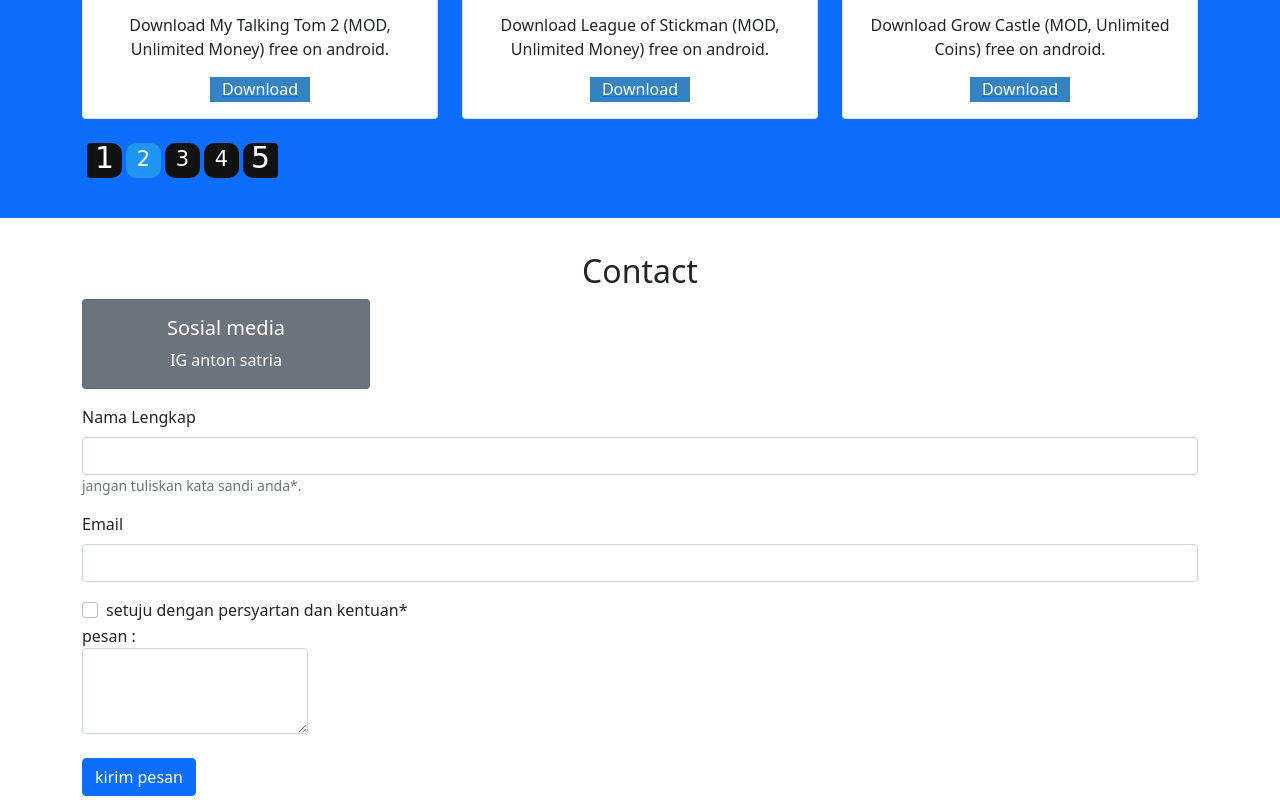
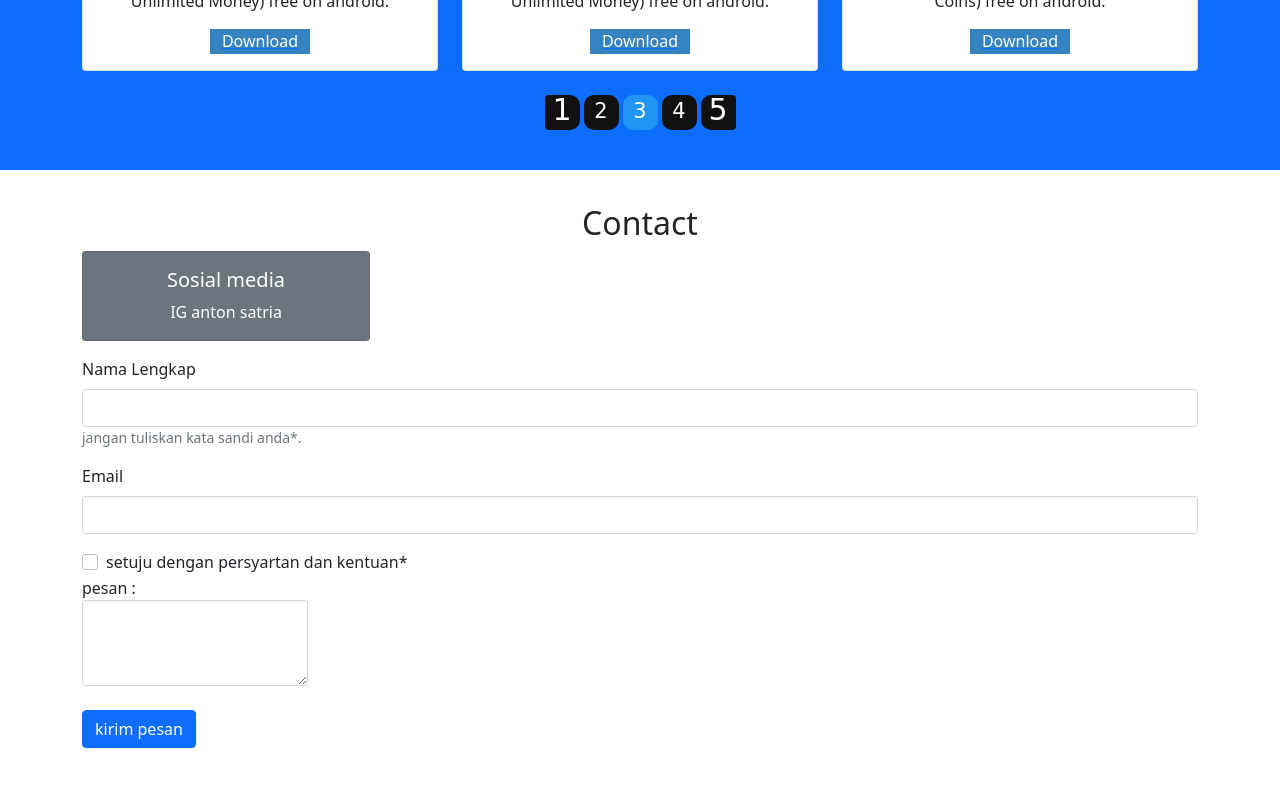
Before and after one commit to antonsatria/antonsatria.github.io, a plain HTML site: page index - Copy (3).html in a window 1280 px wide. Shown: the part 4327-5127 px from the top of the page. Drawn offline with nearby package versions, Linux system fonts and the light colour scheme; a script that the page names is missing.

Commit message:
Add files via upload

```diff
--- a/index - Copy (3).html
+++ b/index - Copy (3).html
@@ -83,9 +83,7 @@
           <h1 class="display-4">Anton Satria</h1>
           <p class="lead">selamat datang di webiste saya kalian bisa download game disini</p>
         </div>
-      </div>
-      <br>
-      <br>
+
       <section id="about" class="about" id="about">
       <div class="container">
           <div class="row mb-4">
@@ -429,15 +427,17 @@
                           </div>
                         </div>
                       </div>
-                      <nav>
-                        <ul class="pagination justify-content-center">
-                          <li class="page-item"><a class="page-link" href="index.html">1</a></li>
-                          <li class="page-item active"><a class="page-link" href="index - Copy (2).html">2</a></li>
-                          <li class="page-item"><a class="page-link" href="index - Copy (3).html">3</a></li>
-                          <li class="page-item"><a class="page-link" href="index - Copy (2).html">4</a></li>
-                          <li class="page-item"><a class="page-link" href="index - Copy (3).html">5</a></li>
-                        </ul>
-                      </nav>
+                      <div class="demo">
+                        <nav class="pagination-outer" aria-label="Page navigation">
+                            <ul class="pagination">
+                                <li class="page-item"><a class="page-link" href="index.html">1</a></li>
+                                <li class="page-item"><a class="page-link" href="index - Copy (2).html">2</a></li>
+                                <li class="page-item active"><a class="page-link" href="index - Copy (3).html">3</a></li>
+                                <li class="page-item"><a class="page-link" href="index - Copy ().html">4</a></li>
+                                <li class="page-item"><a class="page-link" href="index - Copy ().html">5</a></li>
+                            </ul>
+                        </nav>
+                    </div>
         </div>
     </section>
 
```
Also changed, not shown: index - Copy (2).html (+3 -5 lines), index.html (+2 -5 lines).
